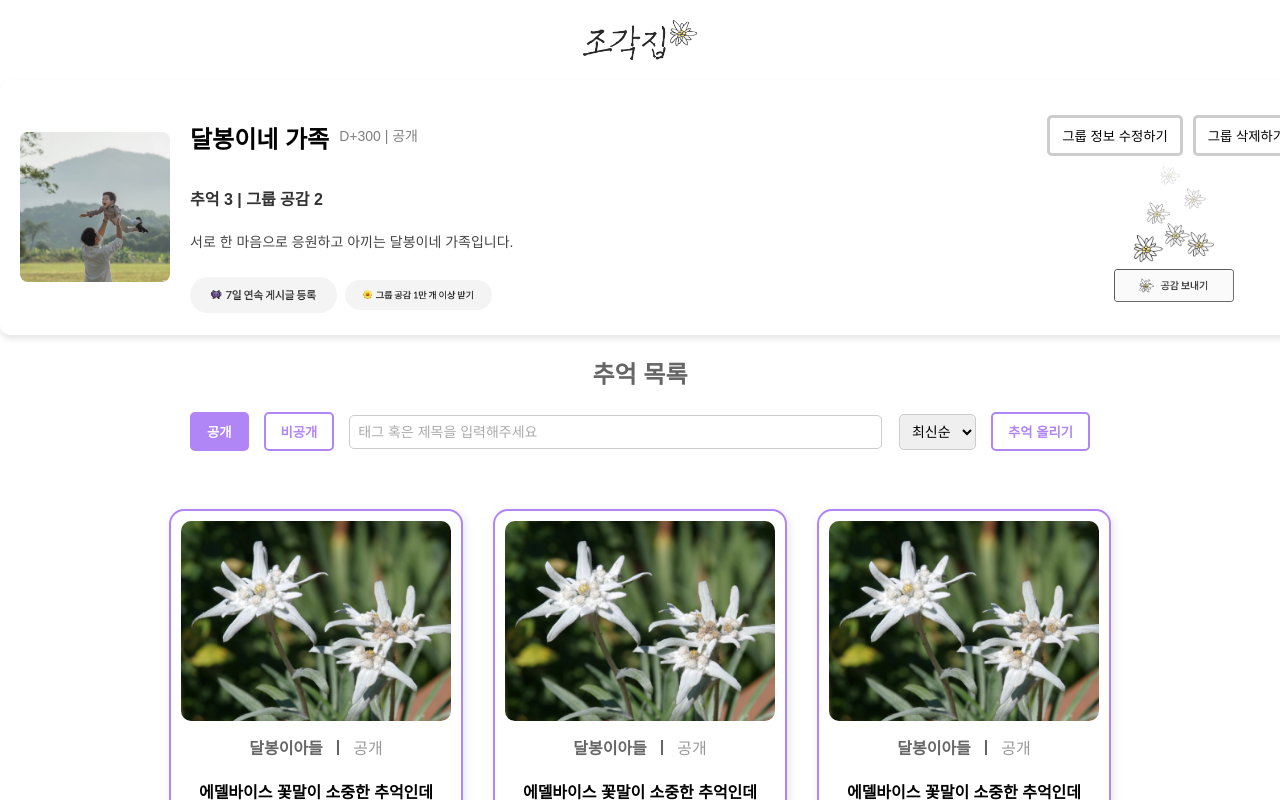
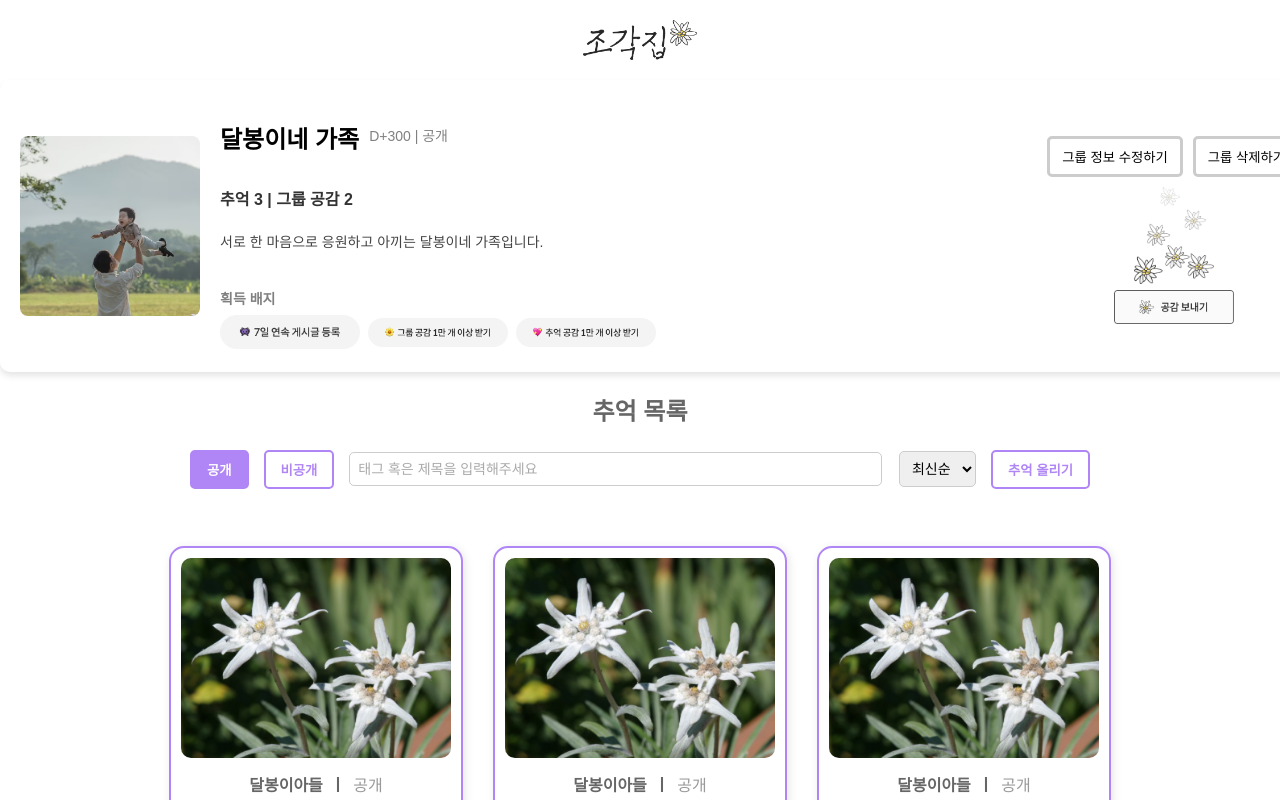
Before and after one commit to JANGHYUNK/pieces, a React (Create React App) app: page / in a window 1280 px wide. Shown: the top 800 px of the page. Built offline with nearby package versions, Linux system fonts and the light colour scheme.

Commit message:
css js GroupInfo 배치 수정

```diff
--- a/src/components/GroupInfo.css
+++ b/src/components/GroupInfo.css
@@ -18,8 +18,8 @@
 
 /* 🔹 프로필 이미지 크기 키우기 */
 .profile-img {
-  width: 150px; /* 기존 120px → 150px */
-  height: 150px;
+  width: 180px; /* 기존 150px → 180px */
+  height: 180px;
   border-radius: 8px;
   margin-right: 20px;
   object-fit: cover;
@@ -55,15 +55,23 @@
   color: #444;
 }
 
-/* 🔹 배지 크기 줄이기 */
+/* 🔹 획득 배지 스타일 조정 */
+.badge-title {
+  font-size: 14px;
+  color: gray; /* 회색 느낌으로 변경 */
+  font-weight: 600;
+  margin-bottom: 4px; /* 배지 바로 위에 배치 */
+}
+
+/* 🔹 배지 크기 및 정렬 */
 .badges {
   display: flex;
   gap: 8px;
-  margin-top: 10px;
+  margin-top: 0px; /* 제목과 배지가 더 가까이 붙도록 수정 */
 }
 
 .badge-img {
-  width: 147px; /* 기존보다 작게 조정 */
+  width: 140px; /* 기존보다 작게 조정 */
   height: 40px;
   border-radius: 5px;
   object-fit: contain;
@@ -73,8 +81,9 @@
 .group-right {
   display: flex;
   flex-direction: column;
-  align-items: center;
+  align-items: center; /* 🔹 글씨들이 이미지 높이 안에 들어오도록 조정 */
   gap: 10px;
+  height: 180px; /* 🔹 프로필 이미지 높이에 맞춤 */
 }
 
 /* 수정/삭제 버튼 */
--- a/src/components/GroupInfo.js
+++ b/src/components/GroupInfo.js
@@ -45,7 +45,8 @@ const GroupInfo = () => {
           </p>
           <p className="group-description">{groupData.introduction}</p>
 
-          {/* 획득 배지 */}
+          {/* 🔹 획득 배지 */}
+          <h5 className="badge-title">획득 배지</h5>
           <div className="badges">
             {groupData.badges.map((badge, index) => (
               <img
--- a/src/data/badgeData.js
+++ b/src/data/badgeData.js
@@ -1,6 +1,7 @@
 import profileImage from "../assets/profile.png";
 import badge1 from "../assets/badge1.png";
 import badge2 from "../assets/badge2.png";
+import badge3 from "../assets/badge3.png";
 
 const BadgeData = [
   {
@@ -9,7 +10,7 @@ const BadgeData = [
     imageUrl: profileImage, // ✅ import한 이미지 사용
     isPublic: true,
     likeCount: 2,
-    badges: [badge1, badge2], // ✅ import한 이미지 사용
+    badges: [badge1, badge2, badge3], // ✅ import한 이미지 사용
     postCount: 3,
     createdAt: "2024-04-22T07:47:49.803Z",
     introduction: "서로 한 마음으로 응원하고 아끼는 달봉이네 가족입니다.",
```
Also changed, not shown: src/components/Badge1.js (deleted), src/components/Badge2.js (deleted), src/components/Badge3.js (deleted), src/components/Badges.js (deleted).
